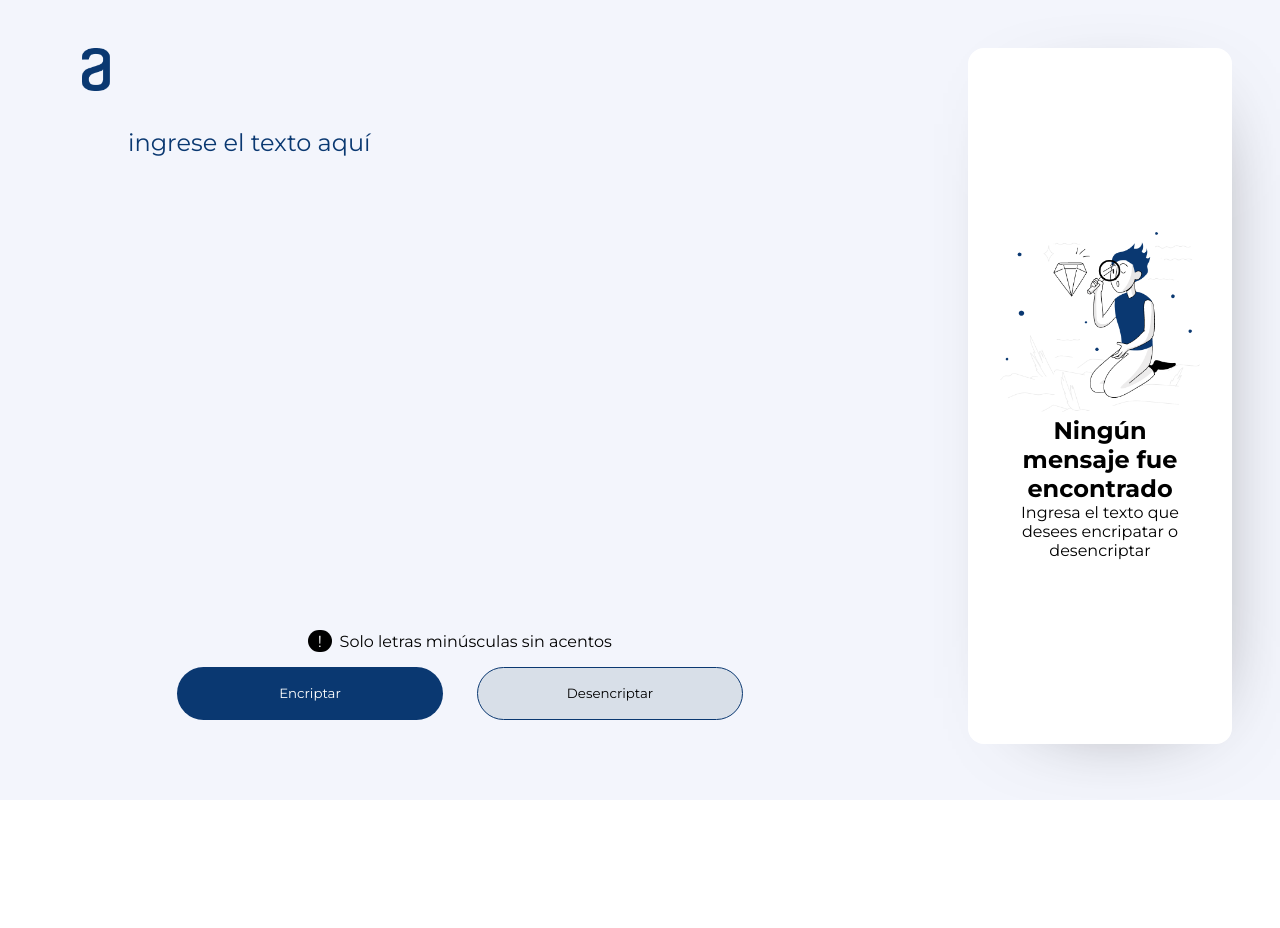
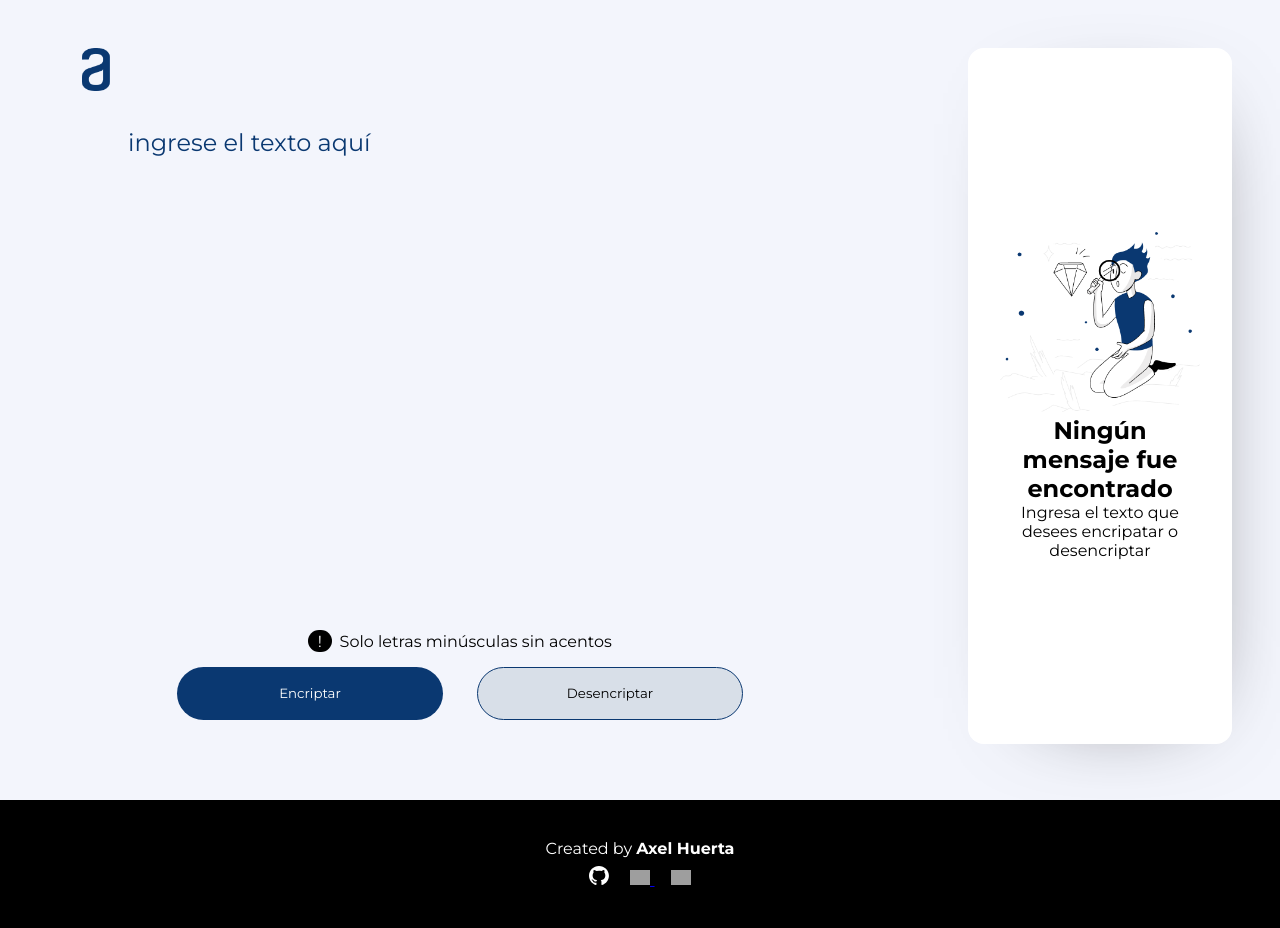
Before and after one commit to AxelHuerta/AluraChallenge, a plain HTML site: page index.html in a window 1280 px wide. Before the commit the page ends 800 px from the top, so only its background shows below. Drawn offline with Linux system fonts and the light colour scheme; grey boxes are pictures that could not be loaded.

Commit message:
add footer

```diff
--- a/index.html
+++ b/index.html
@@ -37,6 +37,22 @@
         </div>
       </div>
     </main>
+    <footer>
+      <p>
+        Created by <b>Axel Huerta</a>
+      </p>
+      <p class="social-media">
+        <a href="https://github.com/AxelHuerta"
+          ><img src="images/github-mark-white.svg" alt="github" width="20px"
+        /></a>
+        <a href="https://linkedin.com/in/axel-huerta-8615b8270">
+          <img src="https://raw.githubusercontent.com/rahuldkjain/github-profile-readme-generator/master/src/images/icons/Social/linked-in-alt.svg" alt="linkedin" width="20" />
+        </a>
+        <a href="https://discord.gg/#5466">
+          <img src="https://raw.githubusercontent.com/rahuldkjain/github-profile-readme-generator/master/src/images/icons/Social/discord.svg" alt="discord" width="20" />
+        </a>
+      </p>
+    </footer>
     <script src="app.js"></script>
   </body>
 </html>
--- a/style.css
+++ b/style.css
@@ -156,6 +156,24 @@
   align-items: center;
 }
 
+footer {
+  background: var(--blackColor);
+  color: var(--whiteColor);
+  height: 8em;
+  display: flex;
+  flex-direction: column;
+  justify-content: center;
+  align-items: center;
+}
+
+.social-media {
+  margin-top: 0.5em;
+}
+
+.social-media > a {
+  margin: 0 0.5em;
+}
+
 /* width 1100 */
 @media screen and (max-width: 1100px) {
   .btn {
```
Also changed, not shown: images/github-mark-white.svg (added).
